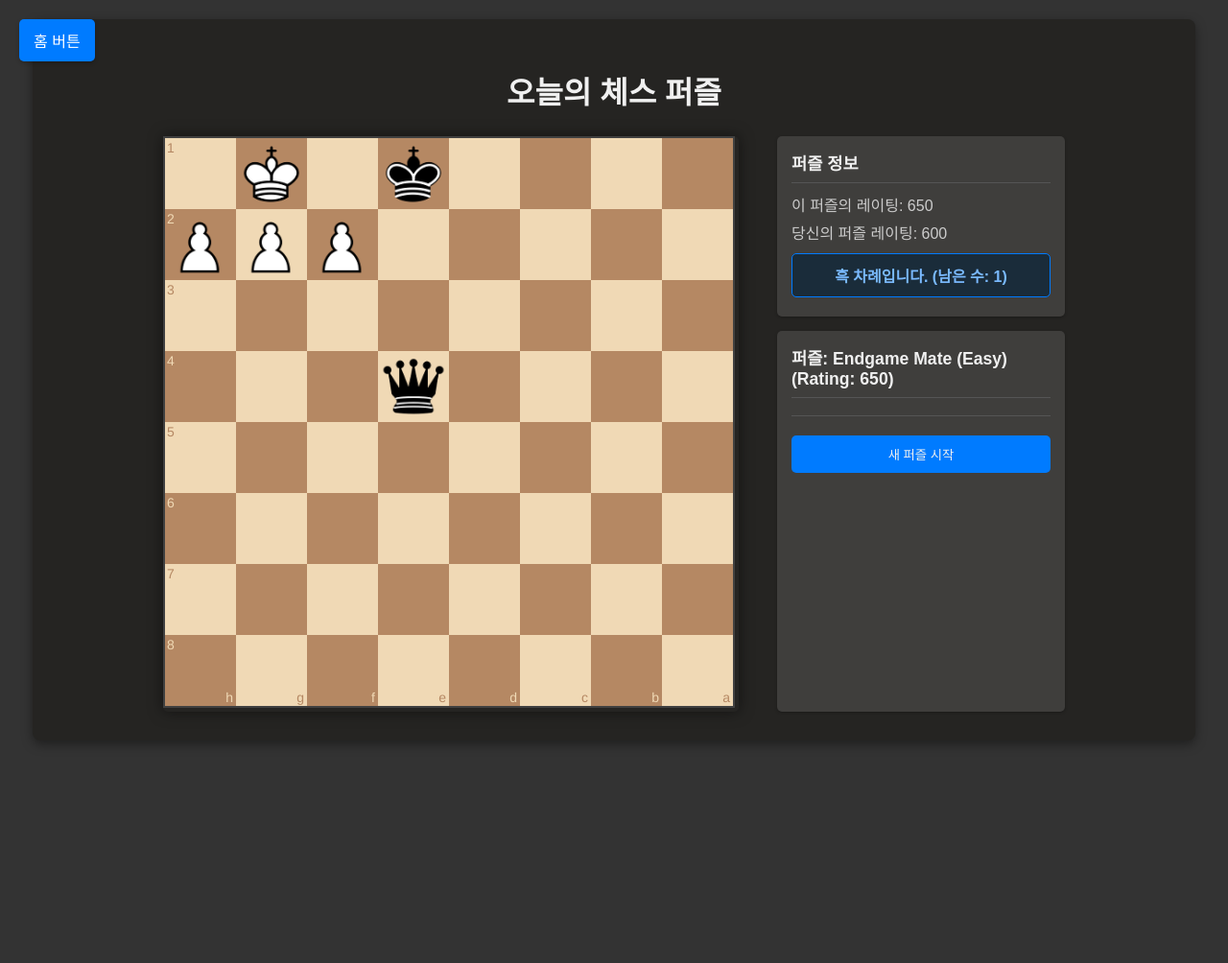
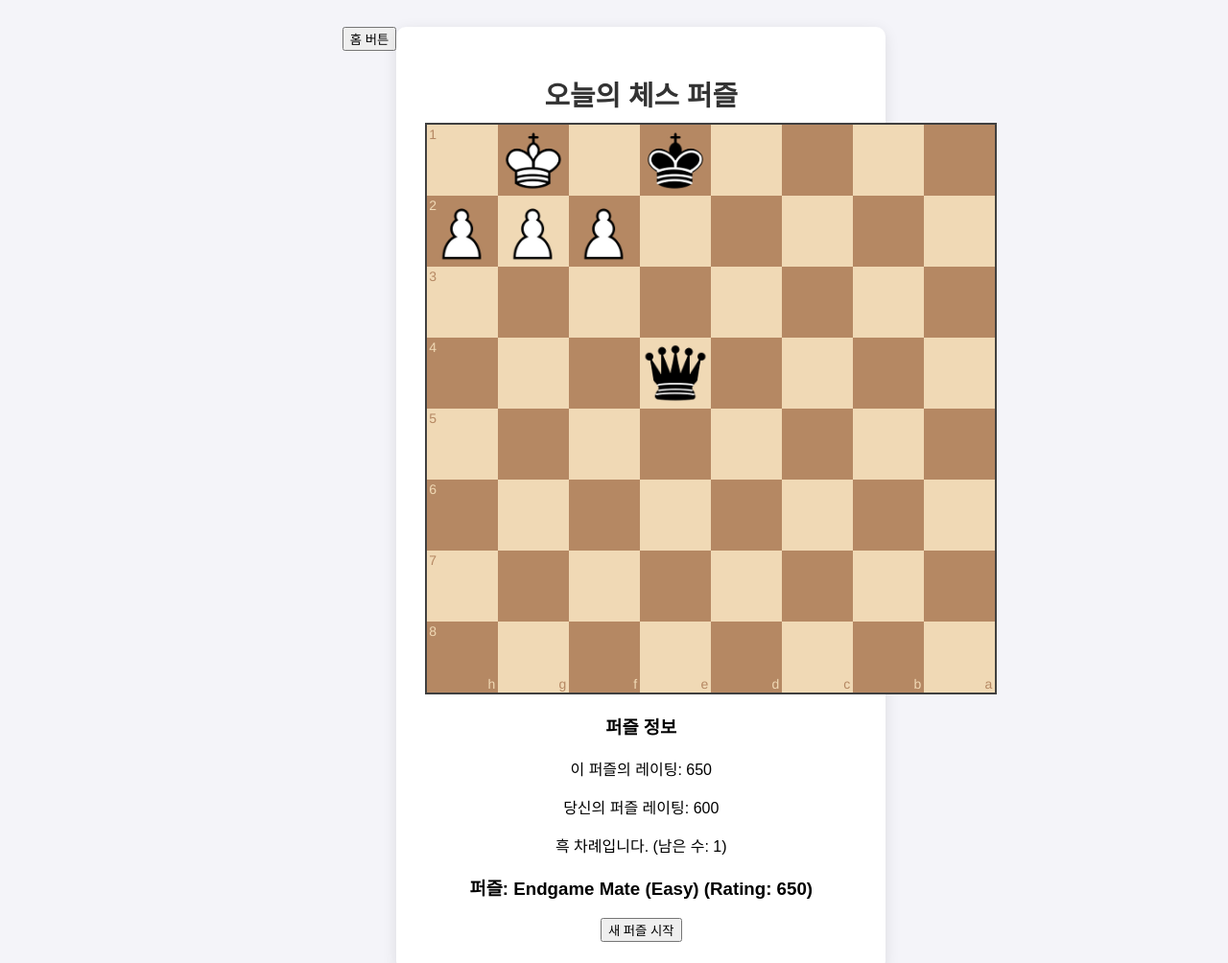
Before and after one commit to seomingyul84-ux/Chessproject-puzzle, a plain HTML site: page index.html in a window 1280 px wide. Shown: the top 1004 px of the page at 96% size. Before the commit the page ends 840 px from the top, so only its background shows below. Drawn offline with nearby package versions, Linux system fonts and the light colour scheme.

Commit message:
Update style.css

```diff
--- a/style.css
+++ b/style.css
@@ -1,136 +1,86 @@
-/* style.css */
 body {
     font-family: Arial, sans-serif;
     display: flex;
     justify-content: center;
-    align-items: flex-start;
+    align-items: flex-start; /* 화면 상단에 가깝게 배치 */
     min-height: 100vh;
-    background-color: #333;
-    margin: 20px 0;
-    color: #f0f0f0;
+    background-color: #f4f4f9;
+    padding: 20px;
+    box-sizing: border-box;
 }
 
-/* 홈 버튼 스타일 */
-.home-button {
-    position: absolute;
-    top: 20px;
-    left: 20px;
-    padding: 10px 15px;
-    font-size: 16px;
-    background-color: #007bff;
-    color: white;
+.container {
+    background-color: #fff;
+    padding: 30px;
+    border-radius: 10px;
+    box-shadow: 0 4px 15px rgba(0, 0, 0, 0.1);
+    text-align: center;
+    width: 100%;
+    max-width: 450px;
+}
+
+h1 {
+    color: #333;
+    margin-bottom: 10px;
+    font-size: 1.8em;
+}
+
+.puzzle-info {
+    font-size: 1.1em;
+    font-weight: bold;
+    color: #555;
+    margin-bottom: 15px;
+}
+
+#board {
+    margin: 0 auto 20px auto;
+}
+
+.message {
+    font-size: 1.2em;
+    min-height: 1.5em; /* 메시지 영역 확보 */
+    margin-bottom: 20px;
+    font-weight: bold;
+}
+
+.buttons button {
+    padding: 10px 20px;
+    font-size: 1em;
+    margin: 5px;
     border: none;
     border-radius: 5px;
     cursor: pointer;
-    box-shadow: 0 2px 4px rgba(0, 0, 0, 0.2);
-    z-index: 10;
+    transition: background-color 0.3s;
 }
 
-.container {
-    background: #252422;
-    padding: 30px;
-    border-radius: 8px;
-    box-shadow: 0 4px 12px rgba(0, 0, 0, 0.4);
-    max-width: 1200px;
-    width: 90%;
-    text-align: center;
+#next-puzzle {
+    background-color: #4CAF50;
+    color: white;
 }
 
-h1 {
-    color: #f0f0f0;
-    margin-bottom: 25px;
+#next-puzzle:hover {
+    background-color: #45a049;
 }
 
-.game-area {
-    display: flex;
-    justify-content: center;
-    gap: 40px;
+#show-solution {
+    background-color: #008CBA;
+    color: white;
 }
 
-#myBoard {
-    width: 600px;
-    min-height: 600px;
-    box-shadow: 0 0 15px rgba(0, 0, 0, 0.5);
-    border-radius: 5px;
+#show-solution:disabled {
+    background-color: #ccc;
+    cursor: not-allowed;
 }
 
-.right-panel {
-    display: flex;
-    flex-direction: column;
-    width: 300px;
-    gap: 15px;
+#show-solution:hover:enabled {
+    background-color: #007bb5;
 }
 
-/* 레이팅 정보 박스 스타일 */
-.rating-box {
-    background-color: #3f3e3c;
-    padding: 15px;
-    border-radius: 5px;
-    box-shadow: 0 1px 3px rgba(0, 0, 0, 0.3);
-    text-align: left;
-    color: #ccc;
+/* 정답/오답 메시지 색상 */
+.correct {
+    color: #4CAF50;
 }
 
-.rating-box h3 {
-    margin-top: 0;
-    color: #f0f0f0;
-    font-size: 1.1em;
-    border-bottom: 1px solid #555;
-    padding-bottom: 8px;
-    margin-bottom: 10px;
+.incorrect {
+    color: #f44336;
 }
-
-.rating-box p {
-    margin: 5px 0;
-}
-
-.rating-box .current-status {
-    font-weight: bold;
-    text-align: center;
-    padding: 10px;
-    border: 1px solid #007bff;
-    border-radius: 5px;
-    margin-top: 10px;
-    background-color: #1a2c3a;
-    color: #7abaff;
-}
-
-/* 퍼즐 설명 및 컨트롤 박스 스타일 */
-.puzzle-description-box {
-    background-color: #3f3e3c;
-    padding: 15px;
-    border-radius: 5px;
-    box-shadow: 0 1px 3px rgba(0, 0, 0, 0.3);
-    text-align: left;
-    color: #ccc;
-    flex-grow: 1;
-}
-.puzzle-description-box h3 {
-    margin-top: 0;
-    color: #f0f0f0;
-    font-size: 1.1em;
-    border-bottom: 1px solid #555;
-    padding-bottom: 8px;
-}
-
-/* 컨트롤 버튼 스타일 */
-.game-options {
-    display: flex;
-    flex-direction: column;
-    gap: 10px;
-    padding-top: 15px;
-    border-top: 1px solid #555;
-    margin-top: 10px;
-}
-
-.game-options button {
-    width: 100%;
-    padding: 10px;
-    border-radius: 5px;
-    border: none;
-    box-sizing: border-box;
-    margin-top: 5px;
-    background-color: #007bff;
-    color: #f0f0f0;
-    cursor: pointer;
-}
```
